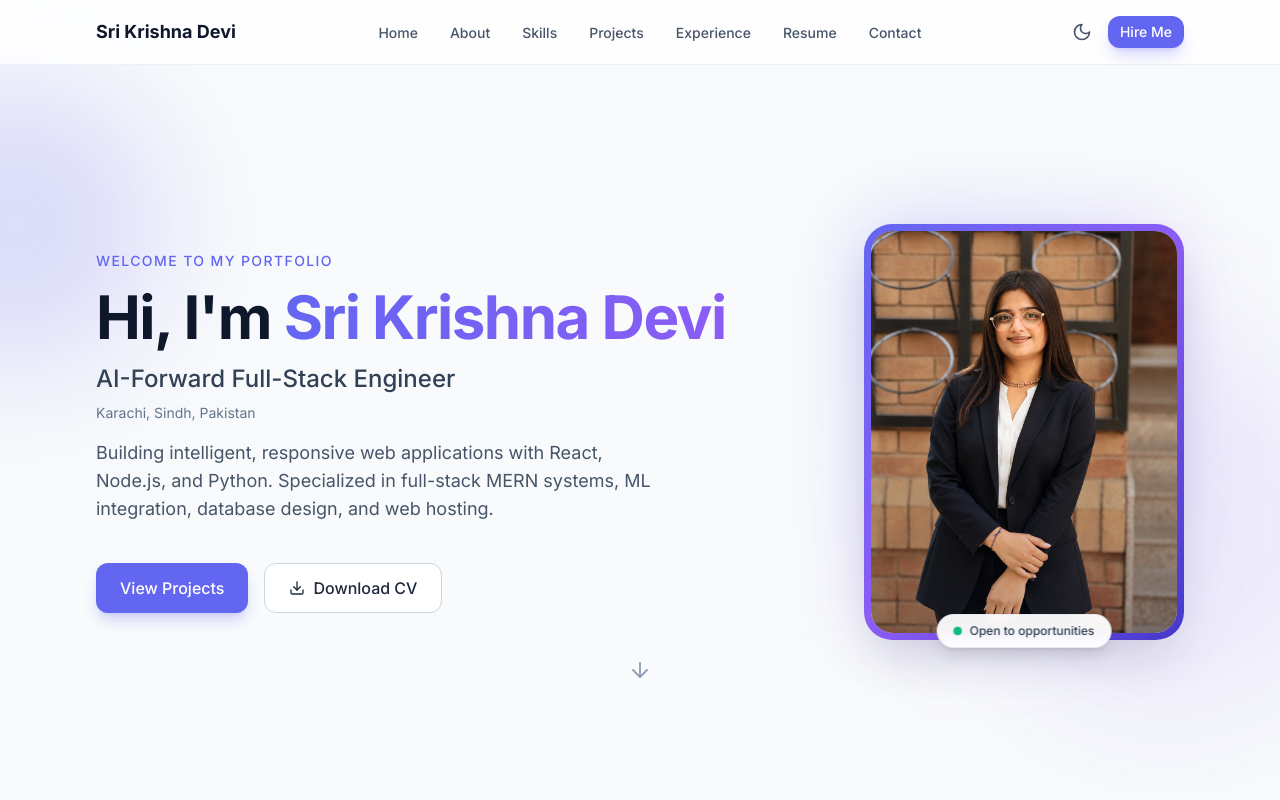
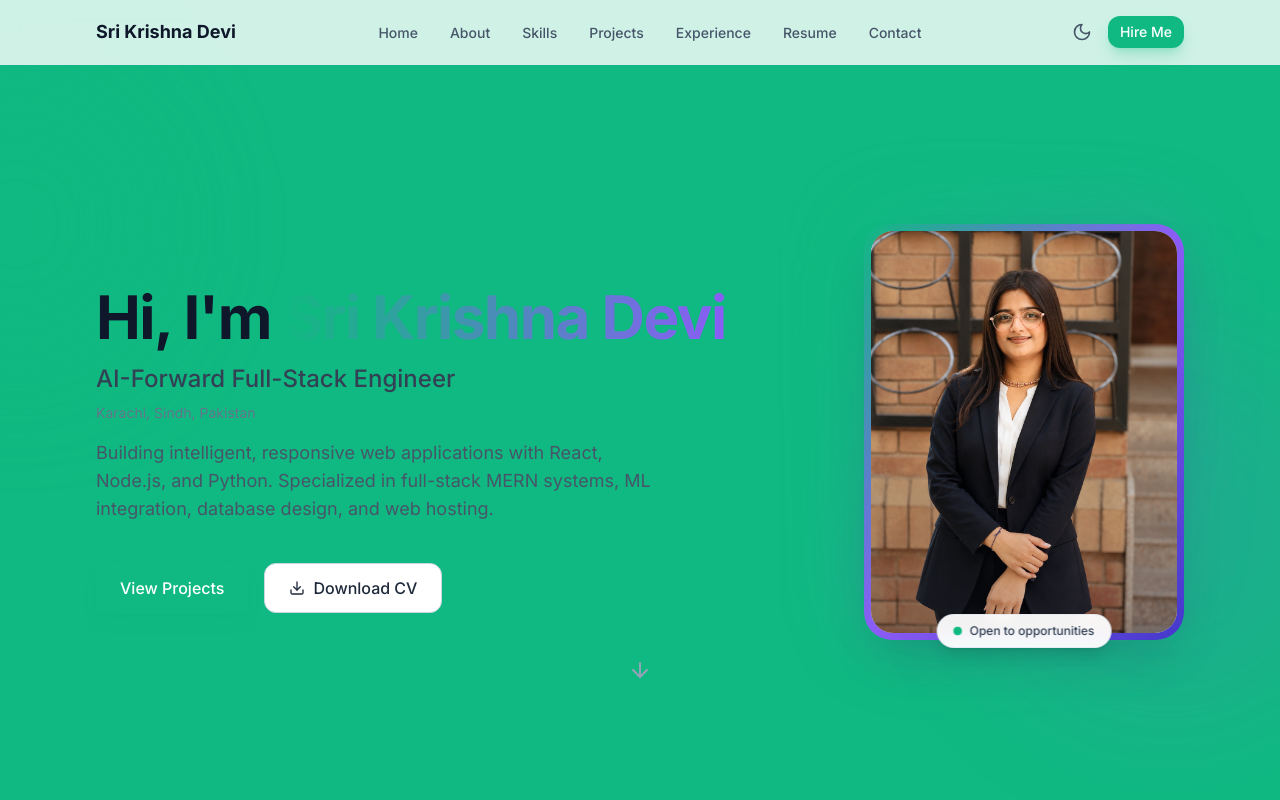
Before and after one commit to KrishnaParhyar/Portfolio, a React (Vite) app: page / in a window 1280 px wide. Shown: the top 800 px of the page. Built offline with nearby package versions, Linux system fonts and the light colour scheme.

Commit message:
theme color changes

```diff
--- a/index.html
+++ b/index.html
@@ -8,7 +8,7 @@
       name="description"
       content="Frontend Developer portfolio — React, TypeScript, and user-focused web applications."
     />
-    <meta name="theme-color" content="#6366f1" />
+    <meta name="theme-color" content="#1e3a8b" />
     <meta property="og:title" content="Sri Krishna Devi | Full Stack Developer" />
     <meta
       property="og:description"
--- a/package.json
+++ b/package.json
@@ -21,13 +21,13 @@
     "@types/react": "^18.3.18",
     "@types/react-dom": "^18.3.5",
     "@vitejs/plugin-react": "^4.3.4",
-    "autoprefixer": "^10.4.20",
+    "autoprefixer": "^10.5.0",
     "eslint": "^9.17.0",
     "eslint-plugin-react-hooks": "^5.0.0",
     "eslint-plugin-react-refresh": "^0.4.16",
     "globals": "^15.14.0",
-    "postcss": "^8.4.49",
-    "tailwindcss": "^3.4.17",
+    "postcss": "^8.5.15",
+    "tailwindcss": "^3.4.19",
     "typescript": "~5.6.2",
     "typescript-eslint": "^8.18.2",
     "vite": "^6.0.5"
--- a/src/index.css
+++ b/src/index.css
@@ -9,16 +9,16 @@
 
   html,
   body {
-    @apply overflow-x-hidden w-full;
+    @apply overflow-x-hidden w-full min-h-screen;
   }
 
   body {
-    @apply bg-slate-50 text-slate-900 antialiased transition-colors duration-300;
+    @apply bg-accent text-slate-100 antialiased transition-colors duration-300;
   }
 
   .dark body,
   html.dark body {
-    @apply bg-slate-950 text-slate-100;
+    @apply bg-accent-dark text-slate-100;
   }
 
   ::selection {
--- a/tailwind.config.js
+++ b/tailwind.config.js
@@ -10,9 +10,9 @@ export default {
       },
       colors: {
         accent: {
-          DEFAULT: '#6366f1',
-          light: '#818cf8',
-          dark: '#4f46e5',
+          DEFAULT: '#10b981',
+          light: '#6ee7b7',
+          dark: '#059669',
         },
       },
       animation: {
```
Also changed, not shown: 1 other file (tests, documents, lock files or other folders).
